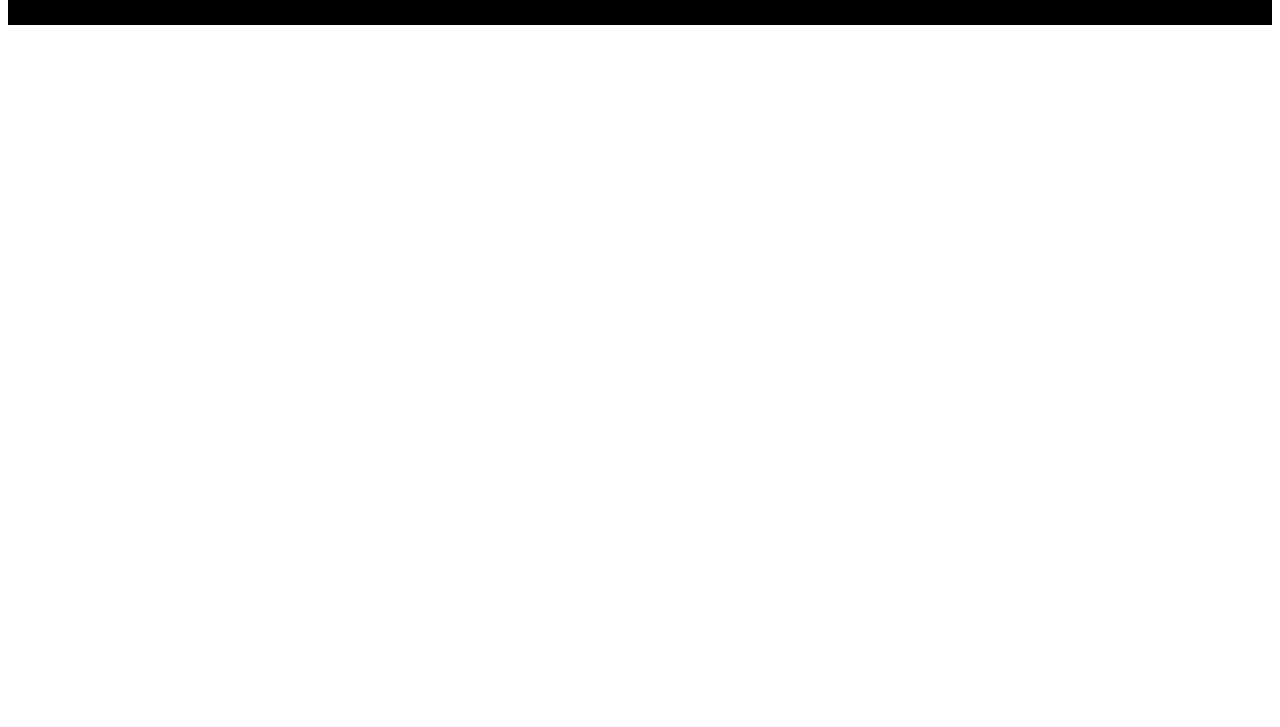
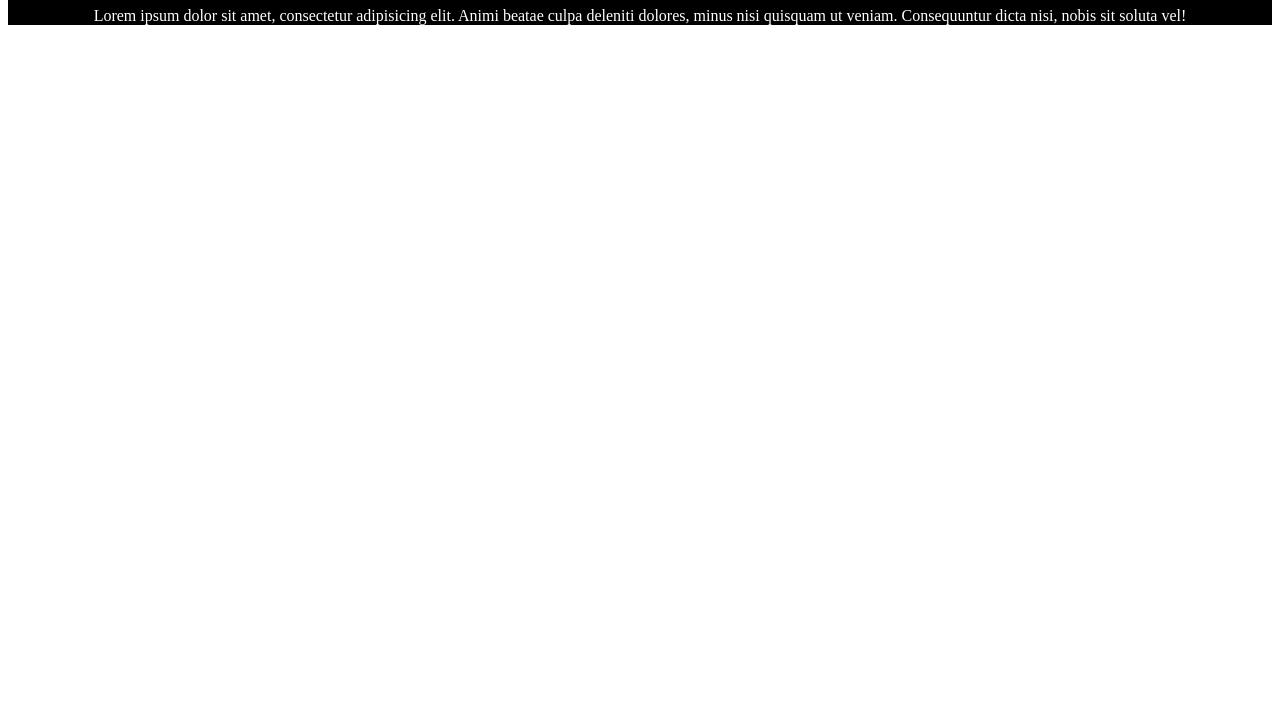
Before and after one commit to krausersit/test, a plain HTML site: page index.html in a window 1280 px wide. Shown: the part 73-800 px from the top of the page. Drawn offline with Linux system fonts and the light colour scheme.

Commit message:
Добавление стилей для параграфа

```diff
--- a/css/style.css
+++ b/css/style.css
@@ -4,3 +4,7 @@
 .main-block_header {
 	color: red;
 }
+.main-block_parag {
+	color: white;
+	text-align: center;
+}
```
